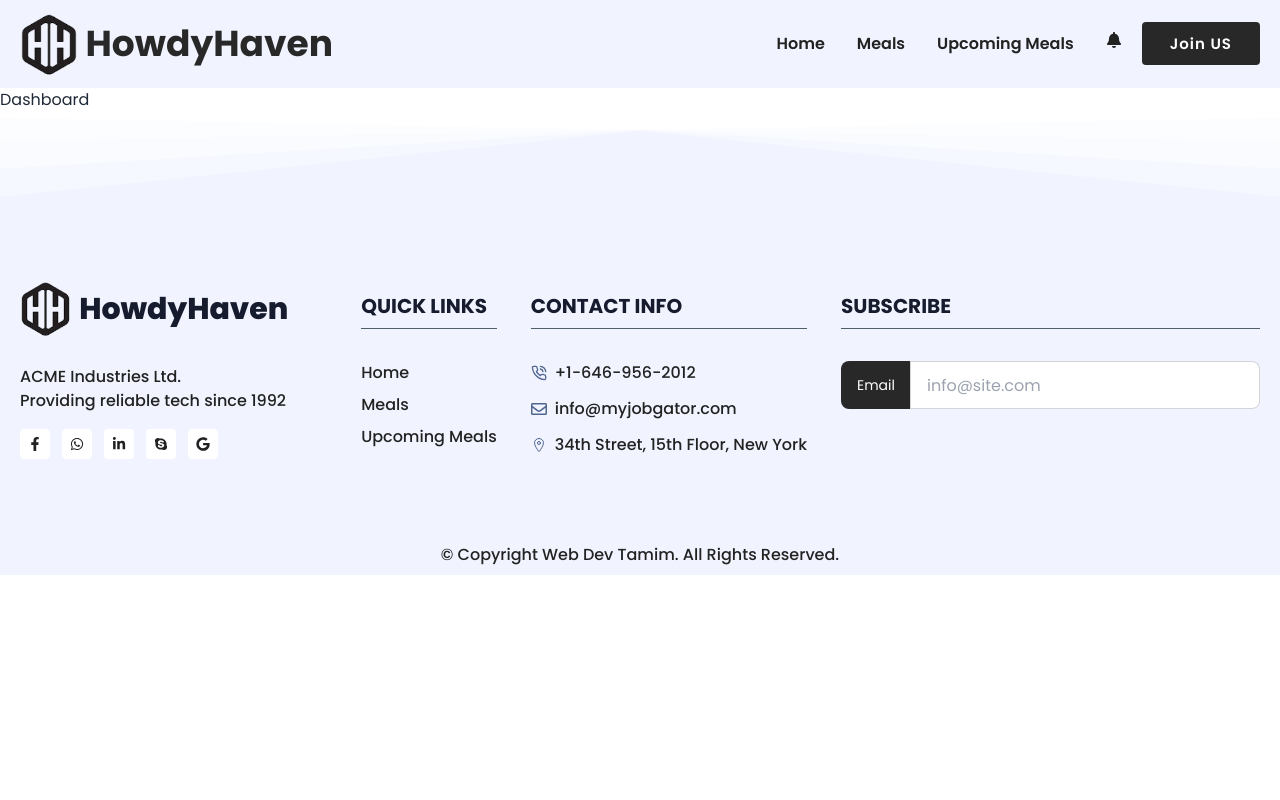
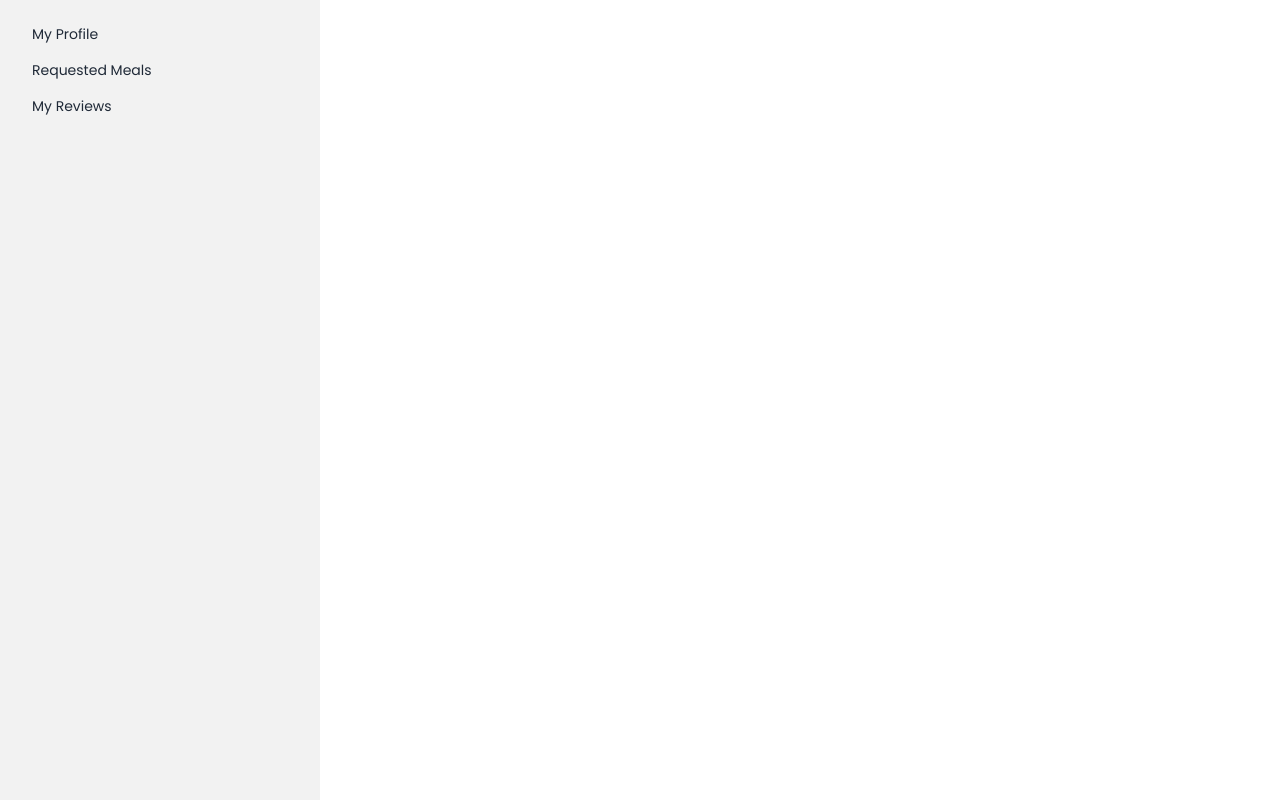
Before and after one commit to webdevtamim/assignment-12-client, a React (Vite) app: page /dashboard in a window 1280 px wide. Built offline with nearby package versions, Linux system fonts and the light colour scheme; no server answers.

Commit message:
dashbord

```diff
--- /dev/null
+++ b/src/Layout/Dashboard.jsx
@@ -0,0 +1,33 @@
+import { NavLink, Outlet } from "react-router-dom";
+
+const Dashboard = () => {
+
+    const navItems = [
+        {item:"My Profile", link:"my-profile"},
+        {item:"Requested Meals", link:"requested-meals"},
+        {item:"My Reviews", link:"my-reviews"}
+    ]
+
+    return (
+        <div className="drawer lg:drawer-open">
+            <input id="my-drawer-2" type="checkbox" className="drawer-toggle" />
+            <div className="drawer-content flex flex-col items-center justify-center">
+                {
+                    <Outlet></Outlet>
+                }
+            </div>
+            <div className="drawer-side">
+                <label htmlFor="my-drawer-2" aria-label="close sidebar" className="drawer-overlay"></label>
+                <ul className="menu p-4 w-80 min-h-full bg-base-200 text-base-content">
+                    {
+                        navItems.map((item, index) => <li key={index}>
+                            <NavLink to={`${item.link}`}>{item.item}</NavLink>
+                        </li>)
+                    }
+                </ul>
+            </div>
+        </div>
+    );
+};
+
+export default Dashboard;
--- a/src/Pages/Dashboard/Dashboard.jsx
+++ /dev/null
@@ -1,9 +0,0 @@
-const Dashboard = () => {
-    return (
-        <div>
-            <h2>Dashboard</h2>
-        </div>
-    );
-};
-
-export default Dashboard;
--- /dev/null
+++ b/src/Pages/Dashboard/MyProfile/MyProfile.jsx
@@ -0,0 +1,9 @@
+const MyProfile = () => {
+    return (
+        <div>
+            <h1 className="text-red-600">My Profile</h1>
+        </div>
+    );
+};
+
+export default MyProfile;
--- /dev/null
+++ b/src/Pages/Home/Error/Error.jsx
@@ -0,0 +1,14 @@
+import { Link } from "react-router-dom";
+
+const Error = () => {
+    return (
+        <div className="grid justify-center min-h-screen content-center gap-2 text-center">
+            <img src='/404-page.png' alt="" />
+            <Link>
+                <button className="btn">Back to home</button>
+            </Link>
+        </div>
+    );
+};
+
+export default Error;
--- a/src/Routes/Routes.jsx
+++ b/src/Routes/Routes.jsx
@@ -4,17 +4,19 @@ import Home from "../Pages/Home/Home";
 import Login from "../Pages/Login/Login";
 import Register from "../Pages/Register/Register";
 import AddJob from "../Pages/Dashboard/AddMeal/AddMeal";
-import Dashboard from "../Pages/Dashboard/Dashboard";
+import Dashboard from "../Layout/Dashboard";
 import Details from "../Pages/Home/Details/Details";
 import AllMeals from "../Pages/Home/AllMeals/AllMeals";
 import UpcomingMeal from "../Pages/Home/UpcomingMeal/UpcomingMeal";
 import Checkout from "../Pages/Home/Checkout/Checkout";
+import Error from "../Pages/Home/Error/Error";
+import MyProfile from "../Pages/Dashboard/MyProfile/MyProfile";
 
 const router = createBrowserRouter([
   {
     path: "/",
     element: <Main></Main>,
-    //   errorElement: <Error></Error>,
+    errorElement: <Error></Error>,
     children: [
       {
         path: "/",
@@ -47,13 +49,19 @@ const router = createBrowserRouter([
       {
         path: "/addMeal",
         element: <AddJob></AddJob>
+      }
+    ]
   },
   {
     path: "/dashboard",
-          element: <Dashboard></Dashboard>
+    element: <Dashboard></Dashboard>,
+    errorElement: <Error></Error>,
+    children: [
+      {
+        path: "my-profile",
+        element: <MyProfile></MyProfile>
       }
     ]
-    },
+  }
 ]);
-
 export default router;
```
Also changed, not shown: public/404-page.png (added). Lines whose indentation alone changed are shown as unchanged.
